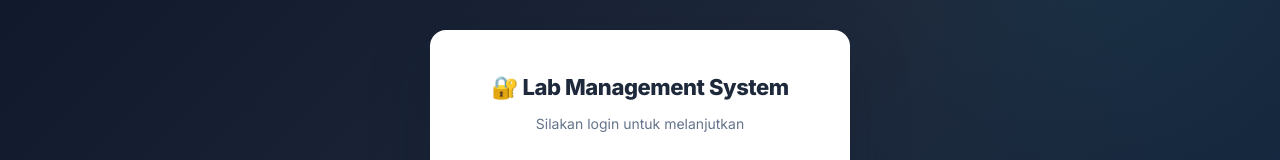
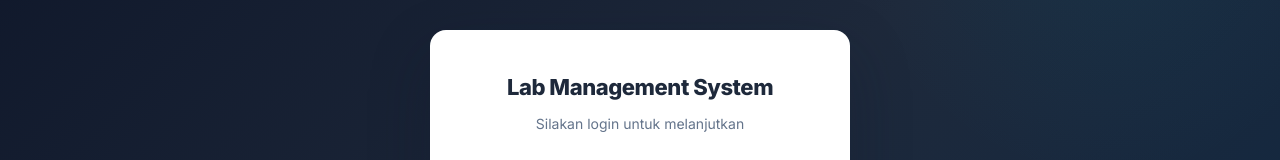
Before and after one commit to sifah716/labmanagement, a website: page public/index.html in a window 1280 px wide. Shown: the part 133-293 px from the top of the page. Drawn offline with Linux system fonts and the light colour scheme.

Commit message:
maintenance

```diff
--- a/public/index.html
+++ b/public/index.html
@@ -21,7 +21,7 @@
 <body>
   <div class="login-container">
     <div class="login-box">
-      <h1>🔐 Lab Management System</h1>
+      <h1>Lab Management System</h1>
       <p>Silakan login untuk melanjutkan</p>
 
       <form class="login-form" onsubmit="handleLogin(event)">
```
